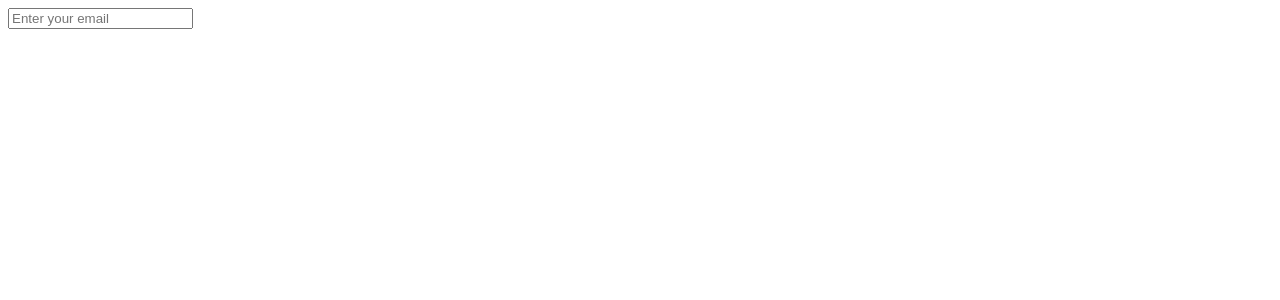
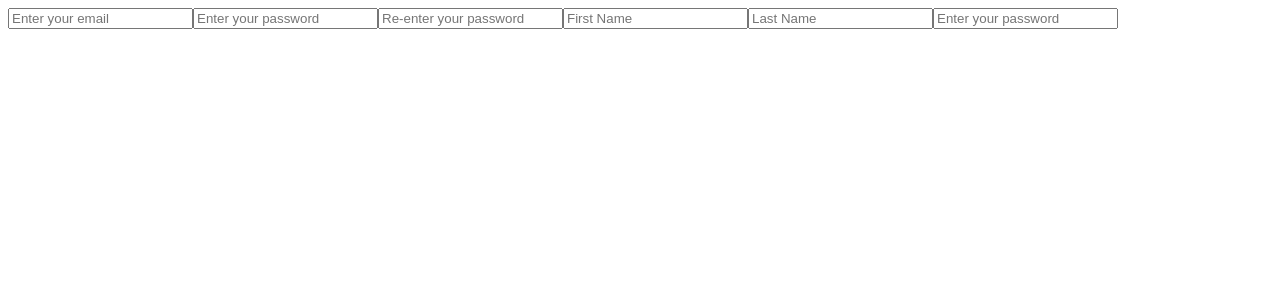
Before and after one commit to codejunkie7/mm-login, a React (Vite) app: page /register in a window 1280 px wide. Shown: the top 300 px of the page. Built offline with nearby package versions, Linux system fonts and the light colour scheme.

Commit message:
updated Register page boiler plate

```diff
--- a/src/pages/Register.jsx
+++ b/src/pages/Register.jsx
@@ -28,6 +28,46 @@ const Register = () => {
                       required
                       onChange={e => setEmail(e.target.value)}
                     />
+
+                    <input
+                      type="password"
+                      value={password}
+                      placeholder="Enter your password"
+                      required
+                      onChange={e => setPassword(e.target.value)}
+                    />
+
+                    <input
+                      type="password"
+                      value={confirmPassword}
+                      placeholder="Re-enter your password"
+                      required
+                      onChange={e => setConfirmPassword(e.target.value)}
+                    />
+
+                    <input
+                      type="firstName"
+                      value={firstName}
+                      placeholder="First Name"
+                      required
+                      onChange={e => setFirstName(e.target.value)}
+                    />
+
+                    <input
+                      type="lastName"
+                      value={lastName}
+                      placeholder="Last Name"
+                      required
+                      onChange={e => setLastName(e.target.value)}
+                    />
+
+                    <input
+                      type="dateOfBirth"
+                      value={dateOfBirth}
+                      placeholder="Enter your password"
+                      required
+                      onChange={e => setDateOfBirth(e.target.value)}
+                    />
                 </form>
 
             </div>
```
